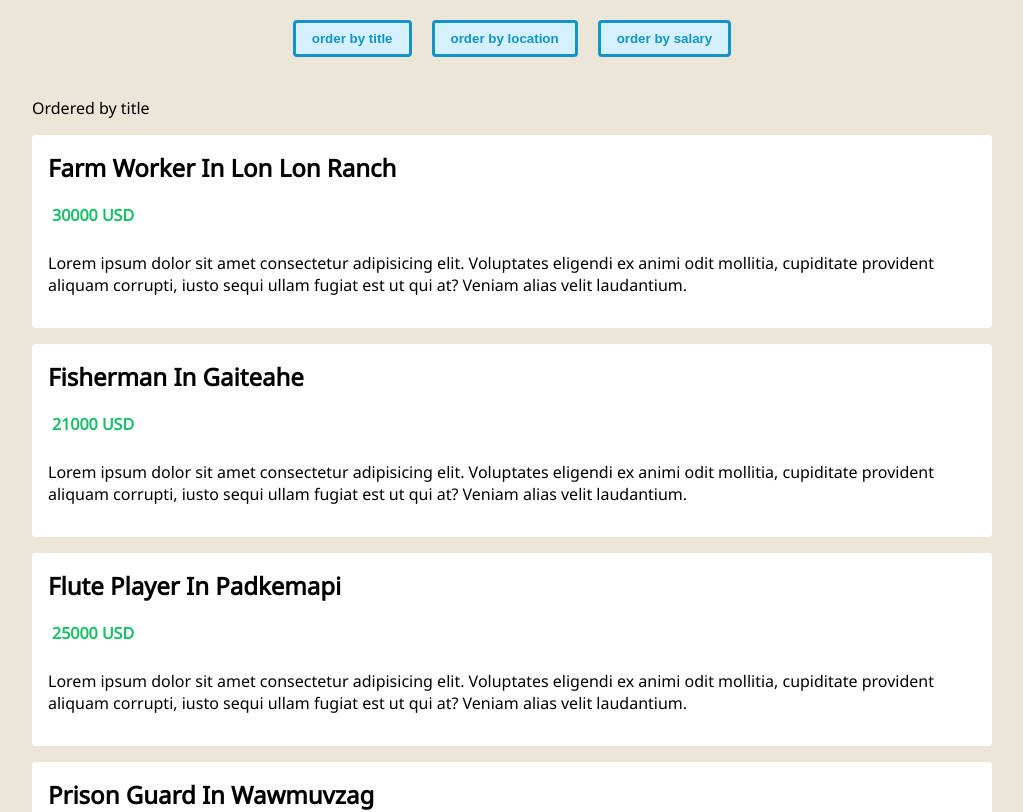
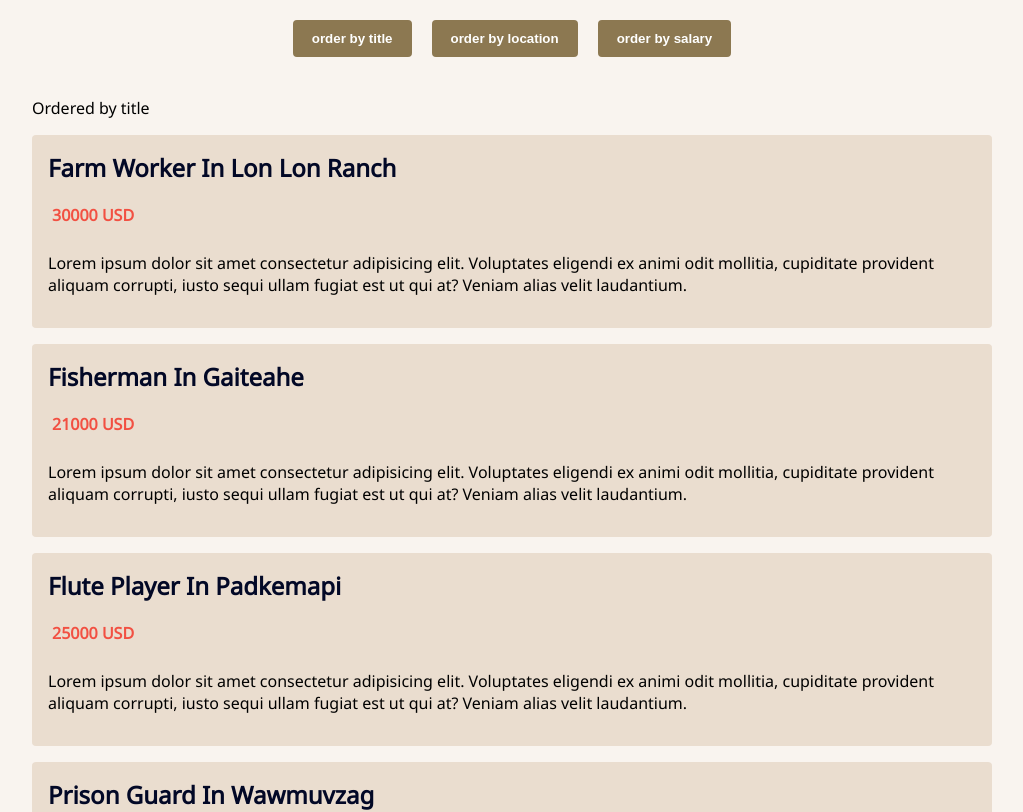
Before and after one commit to d3vkk/vue3-with-typescript-tutorial, a Vue app: page / in a window 1280 px wide. Shown: the top 812 px of the page, without its empty margins (128-1151 px from the left). Built offline with nearby package versions, Linux system fonts and the light colour scheme.

Commit message:
refactor(ui): Update color scheme

```diff
--- a/src/assets/css/global.css
+++ b/src/assets/css/global.css
@@ -3,5 +3,11 @@
 body {
     font-family: 'Noto Sans',
         sans-serif;
-    background: #ECE6D9;
+    background: #f9f4ef;
 }
+
+h1,
+h2,
+.title {
+    color: #020826;
+}
--- a/src/components/JobsList.vue
+++ b/src/components/JobsList.vue
@@ -58,7 +58,7 @@ export default defineComponent({
 }
 .jobs-list li {
   list-style-type: none;
-  background: white;
+  background: #eaddcf;
   padding: 16px;
   margin: 16px 0;
   border-radius: 4px;
@@ -74,7 +74,7 @@ export default defineComponent({
   width: 30px;
 }
 .salary p {
-  color: #17bf66;
+  color: #f25042;
   font-weight: bold;
   margin: 10px 4px;
 }
--- a/src/views/Jobs.vue
+++ b/src/views/Jobs.vue
@@ -74,9 +74,9 @@ header .order {
 }
 button {
   margin: 0 10px;
-  color: #1195c9;
-  border: 3px solid #1195c9;
-  background: #d5f0ff;
+  color: #fffffe;
+  border: 3px solid #8c7851;
+  background: #8c7851;
   padding: 8px 16px;
   border-radius: 4px;
   cursor: pointer;
```
